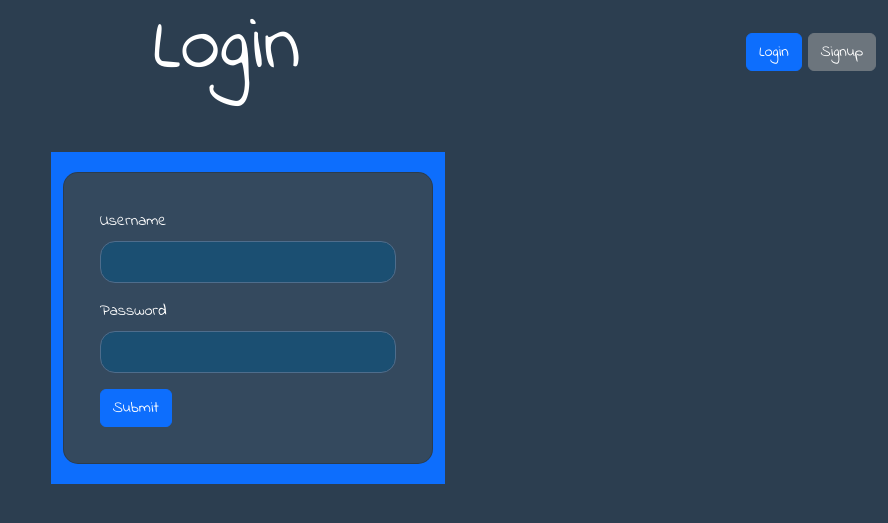
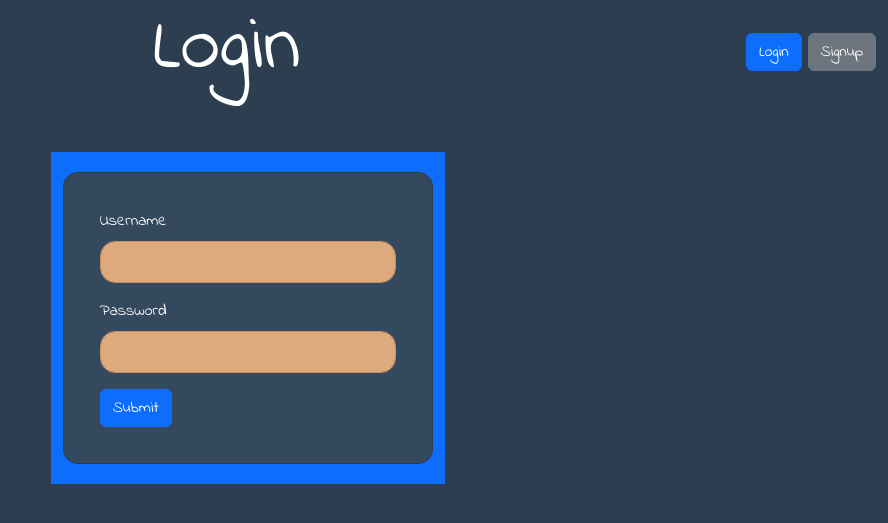
Before and after one commit to Zinniacodes01/marias_mobile_library, a Flask app: page / in a window 1280 px wide. Shown: the top 523 px of the page, without its empty margins (392-1280 px from the left). Run offline with Flask 3, Linux system fonts and the light colour scheme.

Commit message:
Change input and select box styles
Updated input and select box styles with new colors and border.

```diff
--- a/static/style.css
+++ b/static/style.css
@@ -19,17 +19,19 @@ nav {
     color: #ffffff;
 }
 
+/* Sandy background for inputs and select boxes */
 input.form-control, select.form-select {
-    background-color: #1b4f72;
-    color: #ffffff;
-    border: 1px solid #4e6d8c;
+    background-color: #DEA97D;
+    color: #2c3e50;
+    border: 1px solid #c98e5e;
     padding: 8px 12px;
     border-radius: 15px;
     width: 100%;
+    font-weight: bold;
 }
 
 input::placeholder {
-    color: #a0aec0;
+    color: #555555;
 }
 
 button, .btn-success {
```
